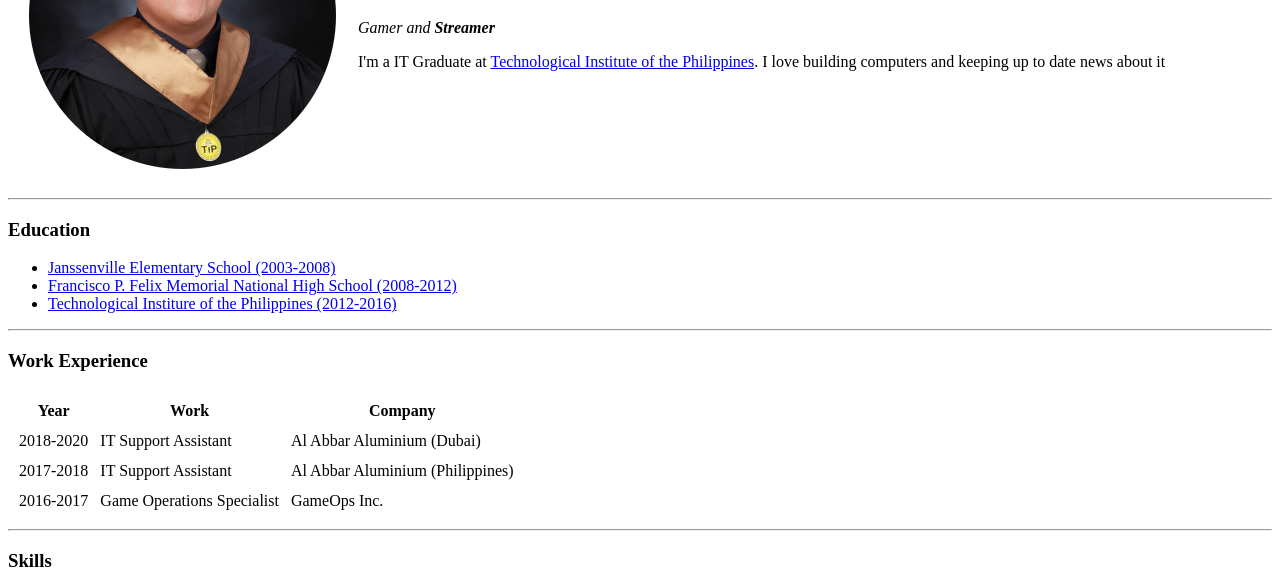
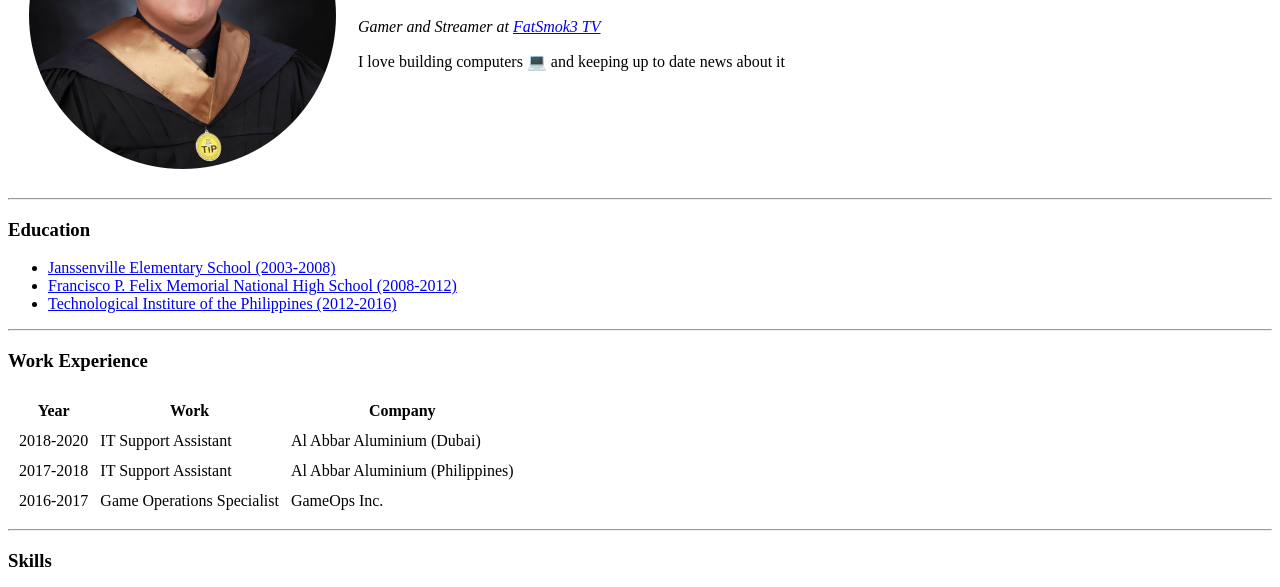
Before and after one commit to luigiazura/cv, a plain HTML site: page index.html in a window 1280 px wide. Shown: the part 167-754 px from the top of the page. Drawn offline with Linux system fonts and the light colour scheme.

Commit message:
replaced the indet.html

```diff
--- a/index.html
+++ b/index.html
@@ -9,11 +9,11 @@
   <body>
     <table cellspacing="20">
       <tr>
-        <td><img src="images/me.png" alt="luigi's profile picture"></td>
+        <td><img src="images\me.png" alt="luigi's profile picture"></td>
         <td>
           <h1>Luigi Angelo Azura</h1>
-          <p><em>Gamer and <strong>Streamer</strong></em></p>
-          <p>I'm a IT Graduate at <a href="https://www.facebook.com/TIP1962official/">Technological Institute of the Philippines</a>. I love building computers and keeping up to date news about it</p>
+          <p><em>Gamer and Streamer at <a href="https://www.facebook.com/Fatsmok3">FatSmok3 TV</a> </em></p>
+          <p> I love building computers 💻 and keeping up to date news about it</p>
         </td>
       </tr>
     </table>
```
